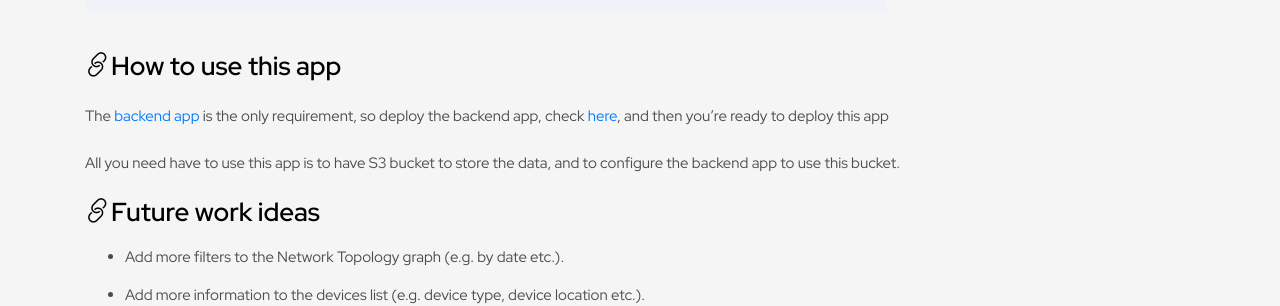
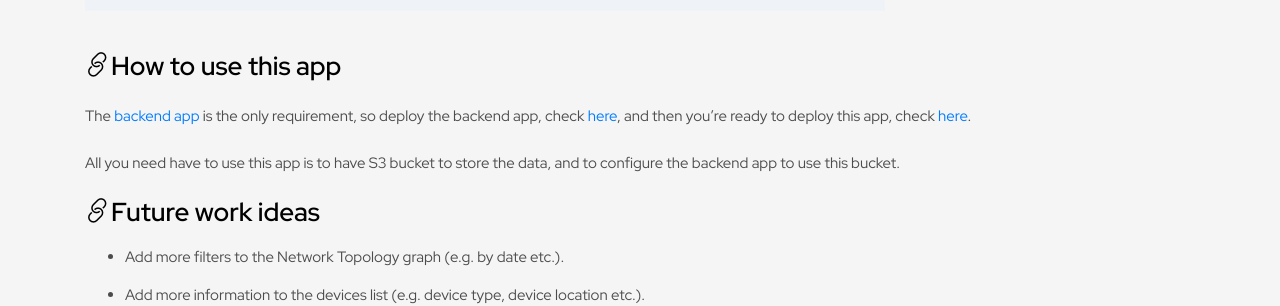
Before and after one commit to project-flotta/project-flotta.github.io, a Jekyll site: the page built from _posts/2022-09-05-edge-example-app-sense-the-internet-part-2.markdown, in a window 1280 px wide and 900 px high, scrolled down 1821 px. Shown: the part 154-460 px from the top of the window. Built offline with Jekyll 4.4.1, drawn with Linux system fonts in a browser that asks for light colours; a script that is not in the unit is left out.

Commit message:
forgot a link

```diff
--- a/_posts/2022-09-05-edge-example-app-sense-the-internet-part-2.markdown
+++ b/_posts/2022-09-05-edge-example-app-sense-the-internet-part-2.markdown
@@ -36,7 +36,7 @@
 <img src="/assets/images/network-topology-page.png" alt="List devices" width="800"/>
 
 ## How to use this app
-The [backend app](https://github.com/project-flotta/flotta-webapp-backend) is the only requirement, so deploy the backend app, check [here](https://github.com/project-flotta/flotta-webapp-frontend#getting-started), and then you're ready to deploy this app
+The [backend app](https://github.com/project-flotta/flotta-webapp-backend) is the only requirement, so deploy the backend app, check [here](https://github.com/project-flotta/flotta-webapp-backend#getting-started), and then you're ready to deploy this app, check [here](https://github.com/project-flotta/flotta-webapp-frontend#getting-started).
 
 All you need have to use this app is to have S3 bucket to store the data, and to configure the backend app to use this bucket.
 
```
